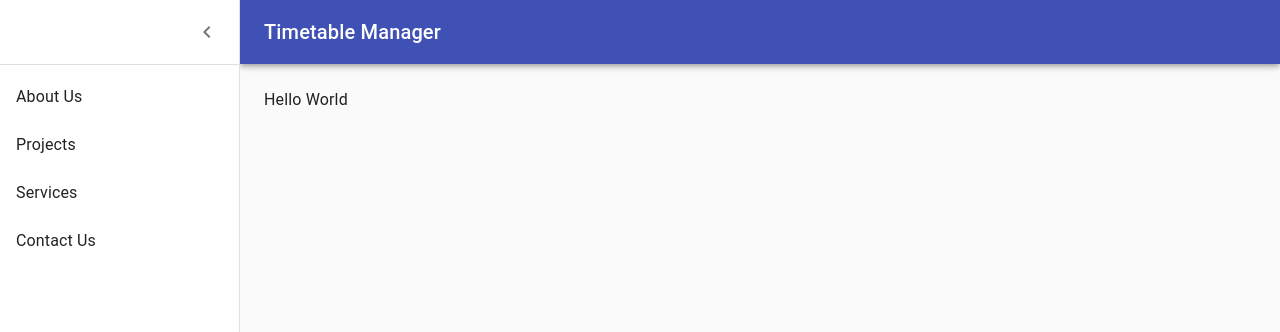
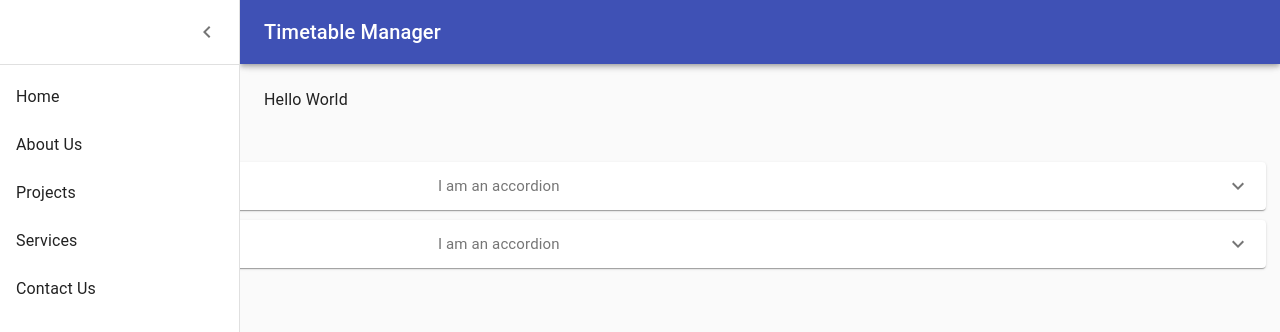
Before and after one commit to SLIIT-Group/Timetable-Manager, a React app: page / in a window 1280 px wide. Both pictures are taken after a click on the button "open drawer". Shown: the top 332 px of the page. Built offline with nearby package versions, Linux system fonts and the light colour scheme; the HTML template or start-up script is replaced by a standard one.

Commit message:
Added expansion panel

```diff
--- a/package.json
+++ b/package.json
@@ -24,7 +24,8 @@
     "@material-ui/core": "^4.11.0",
     "@material-ui/icons": "^4.9.1",
     "react": "^16.13.1",
-    "react-dom": "^16.13.1"
+    "react-dom": "^16.13.1",
+    "react-router-dom": "^5.2.0"
   },
   "devDependencies": {
     "@babel/core": "^7.9.6",
--- a/src/components/App.js
+++ b/src/components/App.js
@@ -1,9 +1,16 @@
 import React from 'react';
 import SideNav from './Navigation/SideNav';
+import ExpansionPanel from './ExpansionPanel/ExpansionPanel';
+import { Container } from '@material-ui/core';
+
 const App = () => {
   return (
     <div className='app'>
       <SideNav></SideNav>
+      <Container>
+        <ExpansionPanel ></ExpansionPanel>
+        <ExpansionPanel></ExpansionPanel>
+      </Container>
     </div>
   );
 };
--- /dev/null
+++ b/src/components/ExpansionPanel/ExpansionPanel.js
@@ -0,0 +1,58 @@
+import React from 'react';
+import { makeStyles, emphasize } from '@material-ui/core/styles';
+import Accordion from '@material-ui/core/Accordion';
+import AccordionDetails from '@material-ui/core/AccordionDetails';
+import AccordionSummary from '@material-ui/core/AccordionSummary';
+import Typography from '@material-ui/core/Typography';
+import ExpandMoreIcon from '@material-ui/icons/ExpandMore';
+
+const useStyles = makeStyles((theme) => ({
+  root: {
+    width: '100%',
+    margin: '10px',
+  },
+  heading: {
+    fontSize: theme.typography.pxToRem(15),
+    flexBasis: '33.33%',
+    flexShrink: 0,
+  },
+  secondaryHeading: {
+    fontSize: theme.typography.pxToRem(15),
+    color: theme.palette.text.secondary,
+  },
+}));
+
+export default function ControlledAccordions() {
+  const classes = useStyles();
+  const [expanded, setExpanded] = React.useState(false);
+
+  const handleChange = (panel) => (event, isExpanded) => {
+    setExpanded(isExpanded ? panel : false);
+  };
+
+  return (
+    <div className={classes.root}>
+      <Accordion
+        expanded={expanded === 'panel1'}
+        onChange={handleChange('panel1')}
+      >
+        <AccordionSummary
+          expandIcon={<ExpandMoreIcon />}
+          aria-controls='panel1bh-content'
+          id='panel1bh-header'
+        >
+          <Typography className={classes.heading}>General settings</Typography>
+          <Typography className={classes.secondaryHeading}>
+            I am an accordion
+          </Typography>
+        </AccordionSummary>
+        <AccordionDetails>
+          <Typography>
+            Nulla facilisi. Phasellus sollicitudin nulla et quam mattis feugiat.
+            Aliquam eget maximus est, id dignissim quam.
+          </Typography>
+        </AccordionDetails>
+      </Accordion>
+    </div>
+  );
+}
--- a/src/components/Navigation/SideNav.js
+++ b/src/components/Navigation/SideNav.js
@@ -1,4 +1,5 @@
 import React from 'react';
+import { Switch, Route, Link } from 'react-router-dom';
 import clsx from 'clsx';
 import { makeStyles, useTheme } from '@material-ui/core/styles';
 import Drawer from '@material-ui/core/Drawer';
@@ -15,8 +16,6 @@ import ChevronRightIcon from '@material-ui/icons/ChevronRight';
 import ListItem from '@material-ui/core/ListItem';
 import ListItemIcon from '@material-ui/core/ListItemIcon';
 import ListItemText from '@material-ui/core/ListItemText';
-import InboxIcon from '@material-ui/icons/MoveToInbox';
-import MailIcon from '@material-ui/icons/Mail';
 
 const drawerWidth = 240;
 
@@ -83,7 +82,8 @@ export default function PersistentDrawerLeft() {
   const [open, setOpen] = React.useState(false);
 
   const navLinks = [
-    { url: '../Test', name: 'About Us' },
+    { url: '/', name: 'Home' },
+    { url: '/test', name: 'About Us' },
     { url: '/projects', name: 'Projects' },
     { url: '/services', name: 'Services' },
     { url: '/contact-us', name: 'Contact Us' },
@@ -142,9 +142,11 @@ export default function PersistentDrawerLeft() {
         <Divider />
         <List>
           {navLinks.map(({ url, name }) => (
-            <ListItem button key={url}>
-              <ListItemText primary={name} />
-            </ListItem>
+            <div>
+              <ListItem button key={url}>
+                <ListItemText primary={name} />
+              </ListItem>
+            </div>
           ))}
         </List>
       </Drawer>
```
Also changed, not shown: 1 other file (tests, documents, lock files or other folders).
